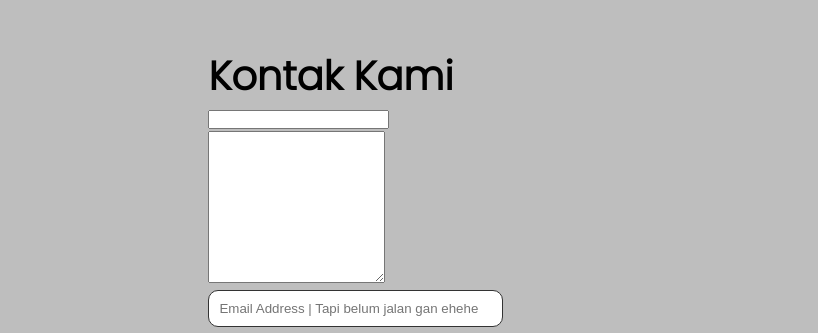
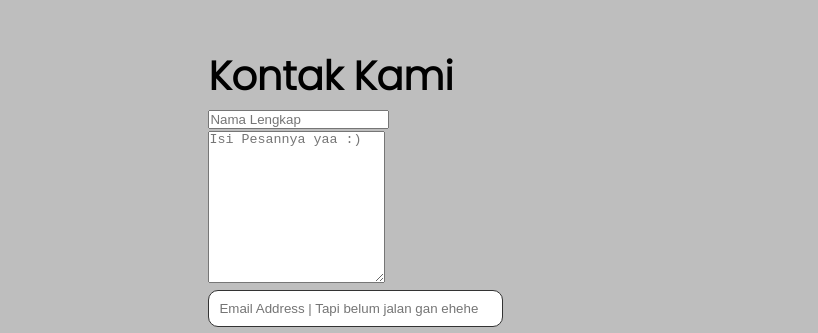
Before and after one commit to muhamadaqmal/muhamadaqmal.github.io, a plain HTML site: page index.html in a window 1280 px wide. Shown: the part 2539-2872 px from the top of the page, 0-818 px from the left. Drawn offline with nearby package versions, Linux system fonts and the light colour scheme.

Commit message:
edit poost

```diff
--- a/index.html
+++ b/index.html
@@ -123,9 +123,9 @@
 <footer class="flx footer font-fam">
     <div class="form">
         <h1>Kontak Kami</h1>
-        <form action="#">
-            <input type="text">
-            <textarea name="" id="" cols="20" rows="10"></textarea>
+        <form action="#" method="POST">
+            <input type="text" name="text" placeholder="Nama Lengkap">
+            <textarea name="" id="" cols="20" rows="10" placeholder="Isi Pesannya yaa :)"></textarea>
             <input type="email" id="email" name="email" pattern="[a-z0-9._%+-]+@[a-z0-9.-]+\.[a-z]{2,}$" placeholder="Email Address | Tapi belum jalan gan ehehe" autocomplete>
             <Button>Kirim Email</Button>
         </form>
```
